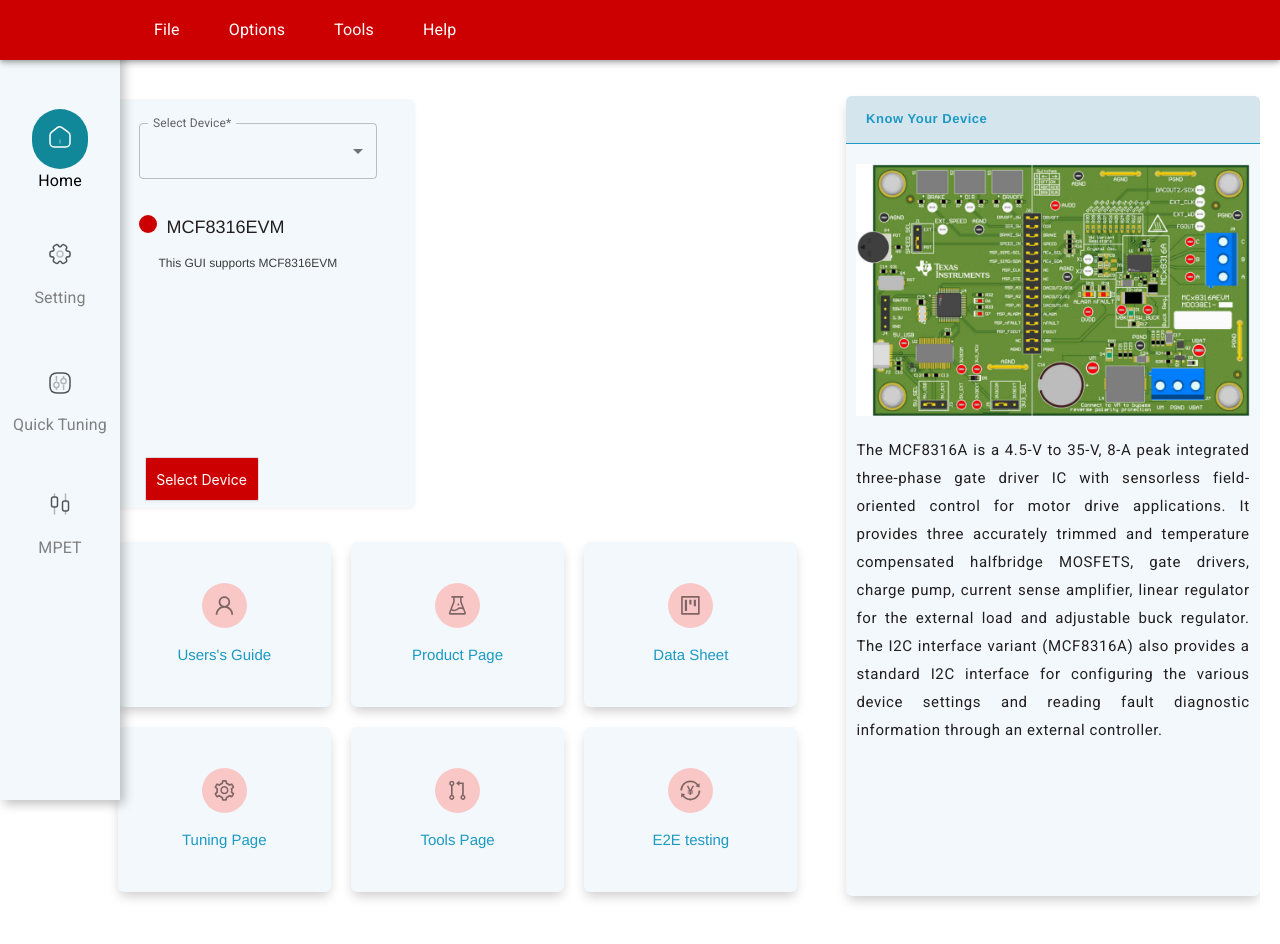
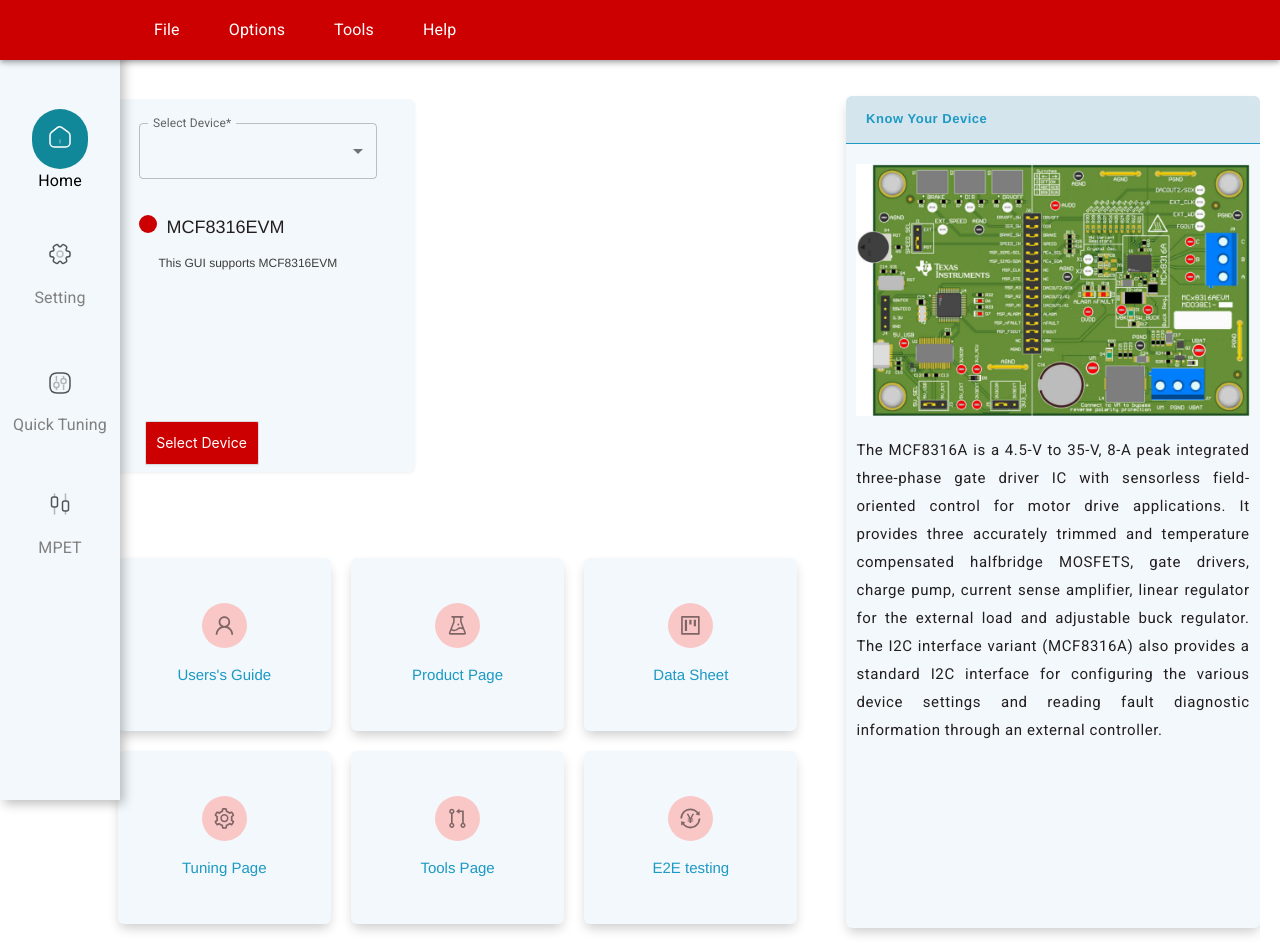
Before and after one commit to harishkumarforeverr/UI-task-on-typescript-vinod, a React (Create React App) app: page / in a window 1280 px wide. Before the commit the page ends 912 px from the top, so only its background shows below. Built offline with nearby package versions, Linux system fonts and the light colour scheme.

Commit message:
smal changs

```diff
--- a/src/components/Dashboard/Dashboard.scss
+++ b/src/components/Dashboard/Dashboard.scss
@@ -4,7 +4,7 @@
   margin-right: 20px;
   margin-top: 20px;
   gap: 37px;
-  height: 100vh;
+  height: 52rem;
   overflow: hidden;
   overflow-y: hidden;
   padding-bottom: 2rem;
--- a/src/components/common/SelectWrapper.scss
+++ b/src/components/common/SelectWrapper.scss
@@ -2,6 +2,7 @@
   margin: 1%;
   min-width: 286px;
   min-height: 271px;
+  max-height: 373px;
   height: 100%;
   background: #f2f8fb;
   box-shadow: 0px 6px 12px -2px rgba(0, 0, 0, 0.2);
```
